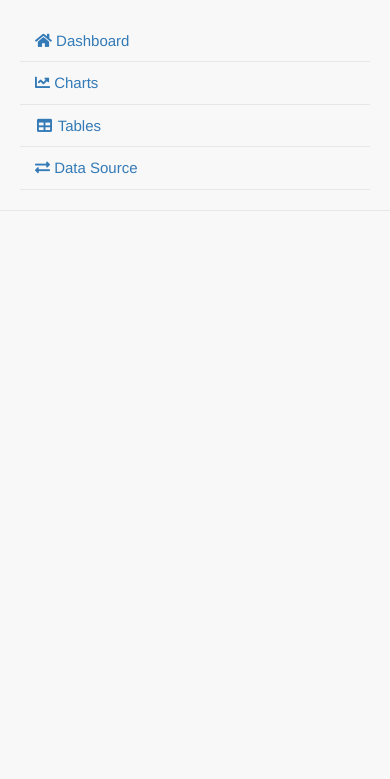
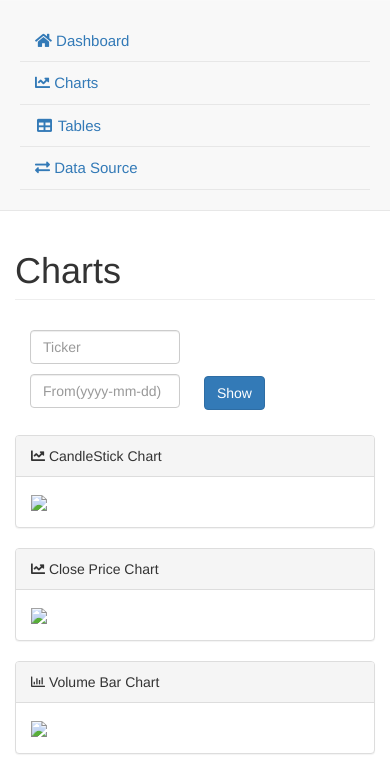
Before and after one commit to przemekpln92/DailyStock, a Django app: page /charts/ in a window 390 px wide. Shown: the part 101-880 px from the top of the page. Before the commit the page ends 312 px from the top, so only its background shows below. Run offline with Django 3.2, Linux system fonts and the light colour scheme; some libraries are stand-ins or nearby versions.

Commit message:
Rest of user authentication and charts template
Change password, reset password and chart template

```diff
--- a/DailyStockWeb/urls.py
+++ b/DailyStockWeb/urls.py
@@ -19,4 +19,5 @@ from django.urls import path, include
 urlpatterns = [
     path('admin/', admin.site.urls),
     path('', include('pages.urls')),
+    path('', include('django.contrib.auth.urls')),
 ]
--- a/pages/forms.py
+++ b/pages/forms.py
@@ -15,7 +15,7 @@ class TickerAndDate(forms.ModelForm):
 	date = forms.CharField(widget=forms.TextInput(
 			attrs={
 			'class': 'form-control',
-			'placeholder': 'yyyy-mm-dd',
+			'placeholder': 'From(yyyy-mm-dd)',
 			'style':'display: inline-block;max-width: 150px;margin-right:20px;margin-top:10px'
 			}
 		),label="")
--- a/pages/templates/base.html
+++ b/pages/templates/base.html
@@ -55,7 +55,9 @@
                 </button>
                 <a class="navbar-brand" href="{% url 'index' %}" style="font-style: italic;"><span style="font-size: 1em;"><i class="fas fa-chart-bar"></i></span> DailyStock</a>
             </div>
-            <!-- /.navbar-header -->
+            <!-- /.navbar-header-for-logged-in-users -->
+
+            {% if user.is_authenticated %}
 
             <ul class="nav navbar-top-links navbar-right">
                 <!-- /.dropdown -->
@@ -64,22 +66,51 @@
                         <i class="fa fa-user fa-fw"></i> <i class="fa fa-caret-down"></i>
                     </a>
                     <ul class="dropdown-menu dropdown-user">
-                        <li><a href="{% url 'login' %}"><i class="fas fa-sign-in-alt"></i> Sign in</a>
-                        </li>
-                        <li><a href="{% url 'register' %}"><i class="fas fa-user-plus"></i> Register</a>
+                        <li>
+                            <a href="{% url 'profile' %}"><i class="far fa-user"></i> Profile</a>
+                        <li>
+                            <a href="{% url 'edit_profile' %}"><i class="fas fa-user-edit"></i> Edit Profile</a>
+                        <li>
+                            <a href="{% url 'change_password' %}"><i class="fas fa-key"></i> Change Password</a>
+                        <li>
+                            <a href="{% url 'reset_password' %}"><i class="fas fa-unlock-alt"></i> Reset Password</a>
+                        <li class="divider"></li>
+                        <li>
+                            <a href="{% url 'logout' %}"><i class="fas fa-sign-out-alt"></i> Log out</a>
                         </li>
                         <li class="divider"></li>
-                        <li><a href="{% url 'logout' %}"><i class="fas fa-sign-out-alt"></i> Logout</a>
-                        </li>
-                        <li class="divider"></li>
-                        <li> <a>User: {% block user %}{% endblock user %}</a>
+                        <li>
+                            <a>User: {% block user %}{% endblock user %}</a>
                         </li>
                     </ul>
                     <!-- /.dropdown-user -->
                 </li>
                 <!-- /.dropdown -->
             </ul>
-            <!-- /.navbar-top-links -->
+            <!-- Navbar for anonymous user -->
+
+            {% else %}
+
+            <ul class="nav navbar-top-links navbar-right">
+                <!-- /.dropdown -->
+                <li class="dropdown">
+                    <a class="dropdown-toggle" data-toggle="dropdown" href="#">
+                        <i class="fa fa-user fa-fw"></i> <i class="fa fa-caret-down"></i>
+                    </a>
+                    <ul class="dropdown-menu dropdown-user">
+                        <li>
+                            <a href="{% url 'login' %}"><i class="fas fa-sign-in-alt"></i> Sign in</a>
+                        </li>
+                        <li>
+                            <a href="{% url 'register' %}"><i class="fas fa-user-plus"></i> Register</a>
+                        </li>
+                    </ul>
+                    <!-- /.dropdown-user -->
+                </li>
+                <!-- /.dropdown -->
+            </ul>
+
+            {% endif %}
 
             <div class="navbar-default sidebar" role="navigation">
                 <div class="sidebar-nav navbar-collapse">
--- a/pages/templates/charts.html
+++ b/pages/templates/charts.html
@@ -4,6 +4,101 @@
 DailyStock - Charts
 {% endblock %}
 
+{% block body %}
+<div id="page-wrapper">
+    <div class="row">
+        <div class="col-lg-12">
+            <h1 class="page-header">Charts</h1>
+        </div>
+        <!-- /.col-lg-12 -->
+    </div>
+    <!-- /.row -->
+    <div class="row">
+        <div class="col-lg-12">
+        	{% block candle %}
+            <div class="col-xs-2" style="width: 100%; margin-bottom: 25px">
+                <form method="post" style="width: 100%" >
+                    {% csrf_token %}
+                    {{ ticker_date_form }}
+                    <button class="btn btn-primary" type="submit">Show</button>
+                </form>
+                {{error}}
+            </div>
+        	</br>
+        	<div class="container">
+        	</div>
+            {% endblock candle %}
+            <div class="panel panel-default">
+                <div class="panel-heading">
+                	<i class="fas fa-chart-line"></i> CandleStick Chart
+                </div>
+                <!-- /.panel-heading -->
+                <div class="panel-body">
+                	{% if div == None %}
+                   	<img src="https://via.placeholder.com/1920x1080?text=CandleStick Chart" style="max-width: 100%">
+                   	{% else %}
+                   	{{div | safe}}
+                   	{% endif %}
+                </div>
+                <!-- /.panel-body -->
+            </div>
+            <!-- /.panel -->
+        </div>
+        <!-- /.col-lg-12 -->
+        <div class="col-lg-6">
+            <div class="panel panel-default">
+                <div class="panel-heading">
+                    <i class="fas fa-chart-line"></i> Close Price Chart
+                </div>
+                <!-- /.panel-heading -->
+                <div class="panel-body">
+                    {% if div == None %}
+                   	<img src="https://via.placeholder.com/1920x1080?text=CandleStick Chart" style="max-width: 100%">
+                   	{% else %}
+                   	{{div_close | safe}}
+                   	{% endif %}
+                </div>
+                <!-- /.panel-body -->
+            </div>
+            <!-- /.panel -->
+        </div>
+        <!-- /.col-lg-6 -->
+        <div class="col-lg-6">
+            <div class="panel panel-default">
+                <div class="panel-heading">
+                    <i class="far fa-chart-bar"></i> Volume Bar Chart
+                </div>
+                <!-- /.panel-heading -->
+                <div class="panel-body">
+                	{% if div == None %}
+                   	<img src="https://via.placeholder.com/1920x1080?text=CandleStick Chart" style="max-width: 100%">
+                   	{% else %}
+                   	{{div_volume | safe}}
+                   	{% endif %}
+                </div>
+                <!-- /.panel-body -->
+            </div>
+            <!-- /.panel -->
+        </div>
+    </div>
+    <!-- /.row -->
+</div>
+{% endblock body %}
+
+{% block source %}
+	<link rel="stylesheet" href={{css}} type="text/css">
+	<script type="text/javascript" src={{js}}></script>
+	{{script | safe}}
+
+	<link rel="stylesheet" href={{css_close}} type="text/css">
+	<script type="text/javascript" src={{js_close}}></script>
+	{{script_close | safe}}
+
+	<link rel="stylesheet" href={{css_volume}} type="text/css">
+	<script type="text/javascript" src={{js_volume}}></script>
+	{{script_volume | safe}}
+{% endblock %}
+
 {% block user %}
 	{{user}}
 {% endblock user %}
--- a/pages/templates/index.html
+++ b/pages/templates/index.html
@@ -151,7 +151,7 @@
                 <!-- /.panel-heading -->
                 <div class="panel-body">
                    {% if div == None %}
-                   <img src="https://via.placeholder.com/1080x480?text=CandleStick Chart" style="max-width: 100%">
+                   <img src="https://via.placeholder.com/1920x1080?text=CandleStick Chart" style="max-width: 100%">
                    {% else %}
                    {{div | safe}}
                    {% endif %}
--- a/pages/templates/registration/edit_profile.html
+++ b/pages/templates/registration/change_password.html
@@ -1,7 +1,7 @@
 {% extends 'base.html' %}
 
 {% block body %}
-<div class="container">
+<div id="page-wrapper">
 	<form method="post">
 		{% csrf_token %}
 		{{ form.as_p}}
--- a/pages/templates/registration/login.html
+++ b/pages/templates/registration/login.html
@@ -1,7 +1,7 @@
 {% extends 'base.html' %}
 
 {% block body %}
-<div class="container">
+<div id="page-wrapper">
 <form class="px-4 py-3" method="POST" action="{% url 'login' %}" style="margin:50px">
     {% csrf_token %}
     {{form.as_p}}
--- a/pages/templates/registration/logout.html
+++ b/pages/templates/registration/logout.html
@@ -1,6 +1,6 @@
 {% extends 'base.html' %}
 {% block body %}
-<div class="container">
+<div id="page-wrapper">
 	<p style="margin:50px">Logged out successfully! See you later :)</p>
 </div>
 {% endblock body %}
--- a/pages/templates/registration/profile.html
+++ b/pages/templates/registration/profile.html
@@ -5,15 +5,13 @@
 {% endblock user %}
 
 {% block body %}
-
-<div class="container">
+<div id="page-wrapper">
     <div class="row">
         <div class="col-xs-12 col-sm-6 col-md-6">
             <div class="well well-sm">
                 <div class="row">
                     <div class="col-sm-6 col-md-8">
                         <h4>{{ user.first_name}} {{ user.last_name}}</h4>
-                        <p>
                             <i class="glyphicon glyphicon-envelope"></i> {{ user.email}}
                             <br />
                     </div>
--- a/pages/templates/registration/register.html
+++ b/pages/templates/registration/register.html
@@ -1,7 +1,7 @@
 {% extends 'base.html' %}
 
 {% block body %}
-<div class="container">
+<div id="page-wrapper">
 	<h1>Register</h1>
 	<form method="post" style="margin:50px">
 		{% csrf_token %}
--- a/pages/urls.py
+++ b/pages/urls.py
@@ -3,6 +3,7 @@ from django.conf.urls import url
 from . import views
 from django.contrib.auth.views import LoginView
 from django.contrib.auth import logout
+from django.contrib.auth import views as auth_views
 
 urlpatterns = [
     path('',LoginView.as_view(), name='login'),
@@ -15,4 +16,10 @@ urlpatterns = [
     path('registration/register/',views.register, name='register'),
     path('registration/profile/',views.profile, name='profile'),
     path('registration/edit_profile/',views.edit_profile, name='edit_profile'),
+    path('registration/change_password/',views.change_password, name='change_password'),
+    path('registration/reset_password', auth_views.PasswordResetView.as_view(), name="reset_password"),
+    path('registration/reset_password_done', auth_views.PasswordResetDoneView.as_view(), name="password_reset_done"),
+    path('registration/reset_password_confirm', auth_views.PasswordResetConfirmView.as_view(), name="password_reset_confirm"),
+    path('registration/reset_password_complete', auth_views.PasswordResetCompleteView.as_view(), name="password_reset_complete"),
+
 ]
--- a/pages/views.py
+++ b/pages/views.py
@@ -4,6 +4,9 @@ from pages.forms import (
 	RegistrationForm,
 	EditProfileForm
 )
+from django.contrib.auth.forms import PasswordChangeForm
+from django.contrib.auth import update_session_auth_hash
+from django.contrib.auth.decorators import login_required
 import datetime
 from pandas_datareader import data, get_nasdaq_symbols
 import pandas as pd
@@ -44,7 +47,7 @@ def index(request):
 
 
 	try:
-		if type(text) == tuple:
+		if request.method == "POST":
 			start_date = start_date_converter(text[1])
 			candle_stick = candle_stick(text[0], start_date)
 			return render( request,'index.html',{
@@ -176,7 +179,41 @@ def index(request):
 			})
 
 def charts(request):
-	return render(request,"charts.html",{})
+	from .plots import candle_stick, one_line, volume
+	from .methods import ticker_date_get,post, start_date_converter
+	ticker_date_form = ticker_date_get(TickerAndDate())
+	text = post(request,TickerAndDate(request.POST))
+
+	if request.method == 'POST':
+		start_date = start_date_converter(text[1])
+		candle_stick = candle_stick(text[0], start_date)
+		close_price = one_line(text[0], start_date)
+		volume = volume(text[0], start_date)
+
+
+		return render(request,"charts.html",{
+			'ticker_date_form':ticker_date_form,
+			"text":text,
+			"js":candle_stick[2],
+			"css":candle_stick[3],
+			"script":candle_stick[0],
+			"div":candle_stick[1],
+			"js_close":close_price[2],
+			"css_close":close_price[3],
+			"script_close":close_price[0],
+			"div_close":close_price[1],
+			"js_volume":volume[2],
+			"css_volume":volume[3],
+			"script_volume":volume[0],
+			"div_volume":volume[1],
+
+		})
+
+	else:
+		return render(request,"charts.html",{
+			'ticker_date_form':ticker_date_form,
+			"text":text,})
+
 
 def tables(request):
 	return render(request,"tables.html",{})
@@ -184,6 +221,7 @@ def tables(request):
 def datasource(request):
 	return render(request,"datasource.html",{})
 
+@login_required
 def logout(request):
 	return render(request,"registration/logout.html",{})
 
@@ -199,11 +237,12 @@ def register(request):
 		args = {"form": form}
 		return render (request,'registration/register.html', args)
 
-
+@login_required
 def profile(request):
 	args = {'user':request.user}
 	return render(request,"registration/profile.html",args)
 
+@login_required
 def edit_profile(request):
 	if request.method == 'POST':
 		form = EditProfileForm(request.POST, instance=request.user)
@@ -216,3 +255,20 @@ def edit_profile(request):
 		form = EditProfileForm(instance=request.user)
 		args = {'form': form}
 		return render(request,'registration/edit_profile.html',args)
+
+@login_required
+def change_password(request):
+	if request.method == 'POST':
+		form = PasswordChangeForm(data=request.POST, user=request.user)
+
+		if form.is_valid():
+			form.save()
+			update_session_auth_hash(request, form.user)
+			return redirect('profile')
+		else:
+			return redirect('change_password')
+
+	else:
+		form = PasswordChangeForm(user=request.user)
+		args = {'form': form}
+		return render(request,'registration/change_password.html',args)
```
Also changed, not shown: DailyStockWeb/middleware.py (added, +16 -0 lines), DailyStockWeb/settings.py (+10 -0 lines), pages/plots.py (+104 -4 lines), db.sqlite3.
